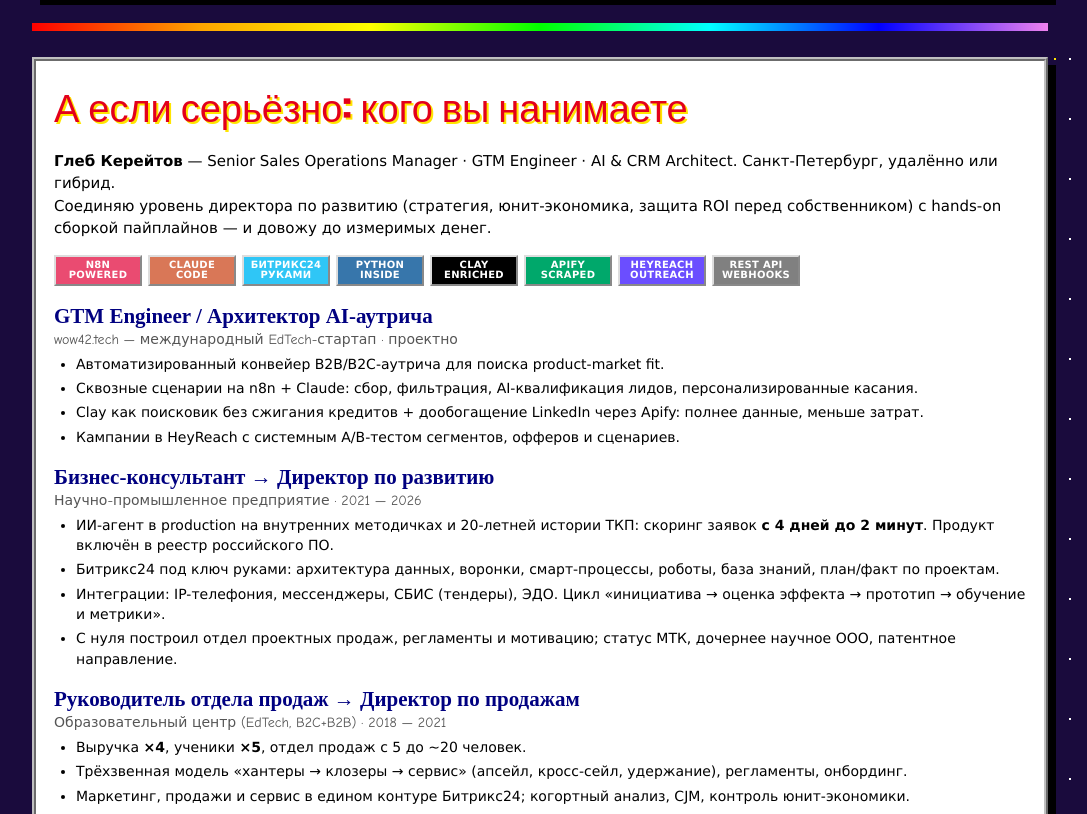
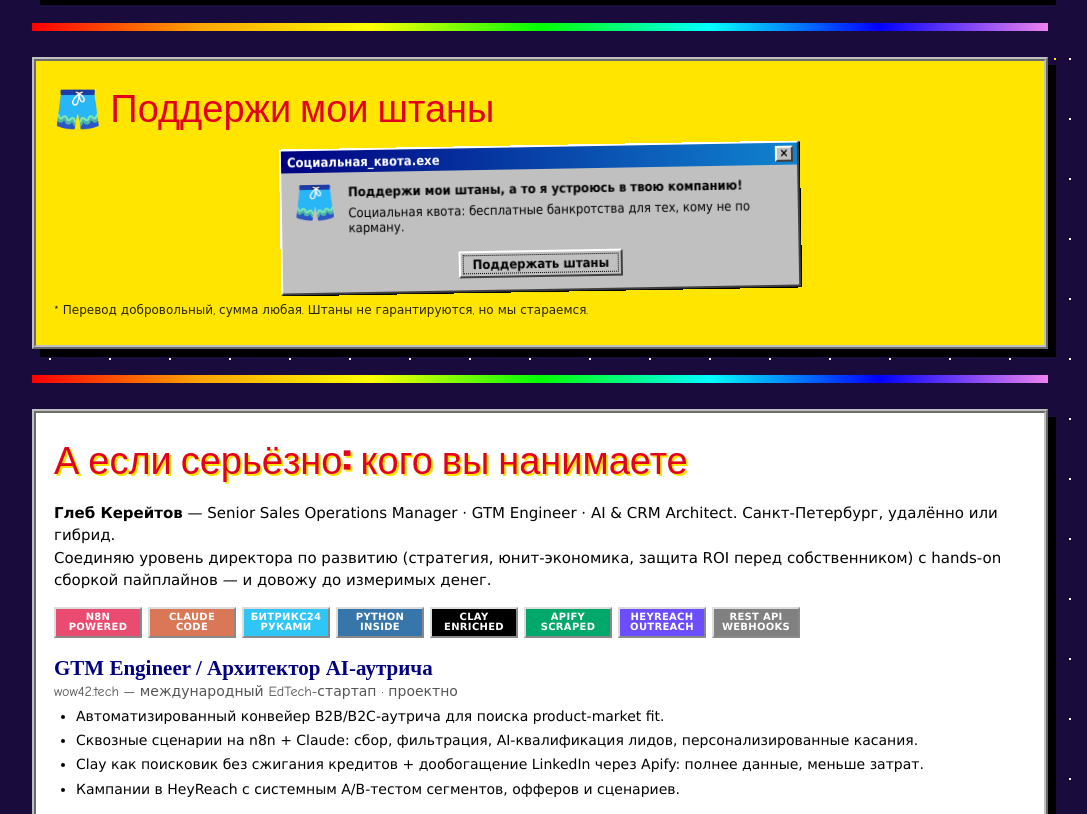
Before and after one commit to glalker/glebankrotstvo, a plain HTML site: page index.html in a window 1280 px wide. Shown: the part 3091-3905 px from the top of the page, without its empty margins (100-1187 px from the left). Drawn offline with Linux system fonts and the light colour scheme.

Commit message:
Add support block with SBP donation link

```diff
--- a/index.html
+++ b/index.html
@@ -275,6 +275,27 @@
 
   <hr class="rainbowline">
 
+  <!-- SUPPORT -->
+  <section class="panel yellow" id="pants">
+    <h2>🩳 Поддержи мои штаны</h2>
+    <div class="dialogs" style="grid-template-columns:minmax(250px,520px);justify-content:center">
+      <div class="win">
+        <div class="tb">Социальная_квота.exe <span class="x">×</span></div>
+        <div class="bd">
+          <div class="ico">🩳</div>
+          <div>
+            <p><b>Поддержи мои штаны, а то я устроюсь в твою компанию!</b></p>
+            <p>Социальная квота: бесплатные банкротства для тех, кому не по карману.</p>
+          </div>
+        </div>
+        <div class="btns"><a class="btn95 def" href="https://t.tb.ru/c2c-qr-choose-bank?requisiteNumber=+79516823680&amp;bankCode=100000000004" target="_blank" rel="noopener">Поддержать штаны</a></div>
+      </div>
+    </div>
+    <p class="small" style="margin-top:12px">* Перевод добровольный, сумма любая. Штаны не гарантируются, но мы стараемся.</p>
+  </section>
+
+  <hr class="rainbowline">
+
   <!-- SERIOUS CV -->
   <section class="panel cv" id="cv">
     <h2>А если серьёзно: кого вы нанимаете</h2>
```
